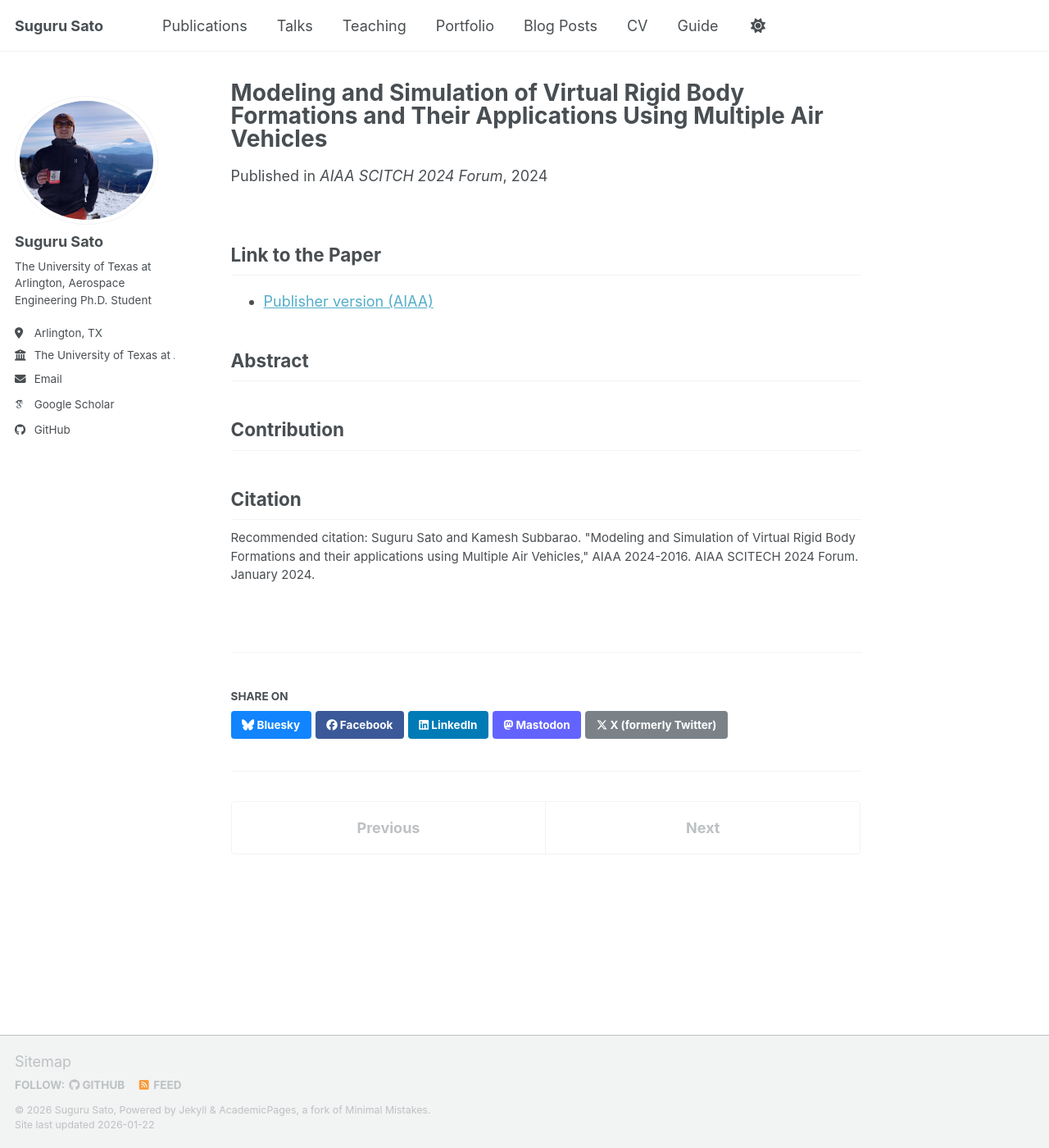
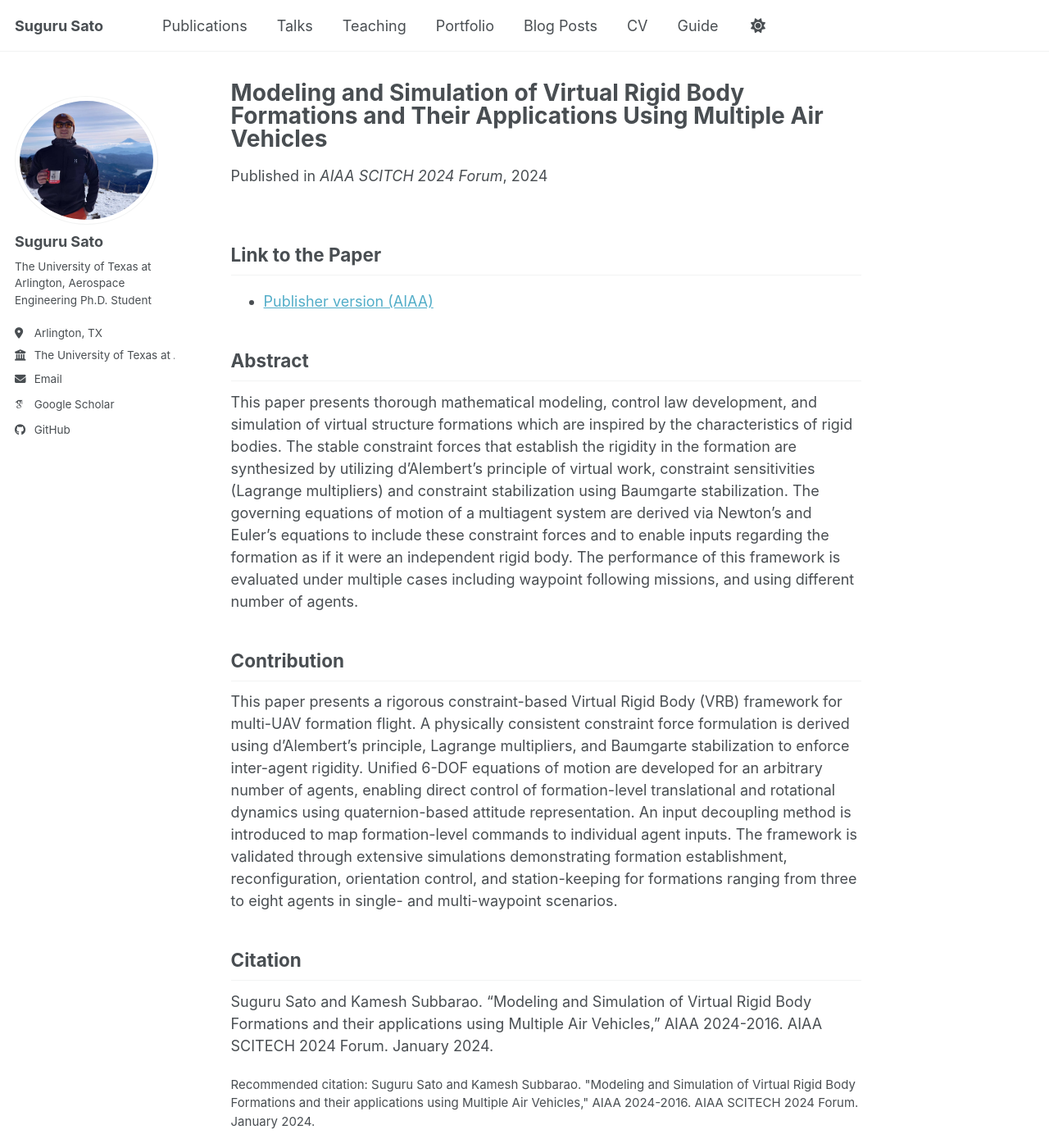
Before and after one commit to GitHub-Suguru/GitHub-Suguru.github.io, a Jekyll site: the page built from _publications/2015-10-01-paper-title-number-3.md, in a window 1280 px wide and 1400 px high. Shown: the whole window at 82% size. Built offline with Jekyll 4.4.1, drawn with Linux system fonts in a browser that asks for light colours; some web fonts are replaced; a script bundle is joined from its source files by our own code; library files that are not in the unit come from our copies.

Commit message:
Update 2015-10-01-paper-title-number-3.md

```diff
--- a/_publications/2015-10-01-paper-title-number-3.md
+++ b/_publications/2015-10-01-paper-title-number-3.md
@@ -16,9 +16,10 @@ citation: 'Suguru Sato and Kamesh Subbarao. "Modeling and Simulation of Virtual
 - [Publisher version (AIAA)](https://arc.aiaa.org/doi/10.2514/6.2024-2016)
 
 ## Abstract
-
+This paper presents thorough mathematical modeling, control law development, and simulation of virtual structure formations which are inspired by the characteristics of rigid bodies. The stable constraint forces that establish the rigidity in the formation are synthesized by utilizing d'Alembert's principle of virtual work, constraint sensitivities (Lagrange multipliers) and constraint stabilization using Baumgarte stabilization. The governing equations of motion of a multiagent system are derived via Newton's and Euler's equations to include these constraint forces and to enable inputs regarding the formation as if it were an independent rigid body. The performance of this framework is evaluated under multiple cases including waypoint following missions, and using different number of agents.
 
 ## Contribution
-
+This paper presents a rigorous constraint-based Virtual Rigid Body (VRB) framework for multi-UAV formation flight. A physically consistent constraint force formulation is derived using d’Alembert’s principle, Lagrange multipliers, and Baumgarte stabilization to enforce inter-agent rigidity. Unified 6-DOF equations of motion are developed for an arbitrary number of agents, enabling direct control of formation-level translational and rotational dynamics using quaternion-based attitude representation. An input decoupling method is introduced to map formation-level commands to individual agent inputs. The framework is validated through extensive simulations demonstrating formation establishment, reconfiguration, orientation control, and station-keeping for formations ranging from three to eight agents in single- and multi-waypoint scenarios.
 
 ## Citation
+Suguru Sato and Kamesh Subbarao. "Modeling and Simulation of Virtual Rigid Body Formations and their applications using Multiple Air Vehicles," AIAA 2024-2016. AIAA SCITECH 2024 Forum. January 2024.
```
